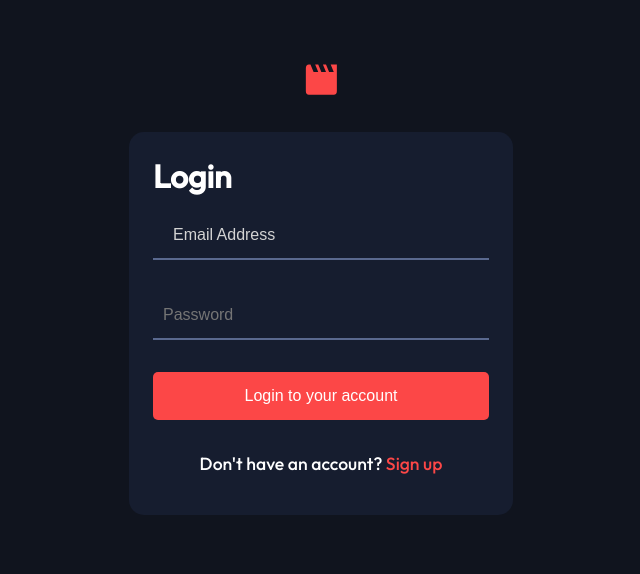
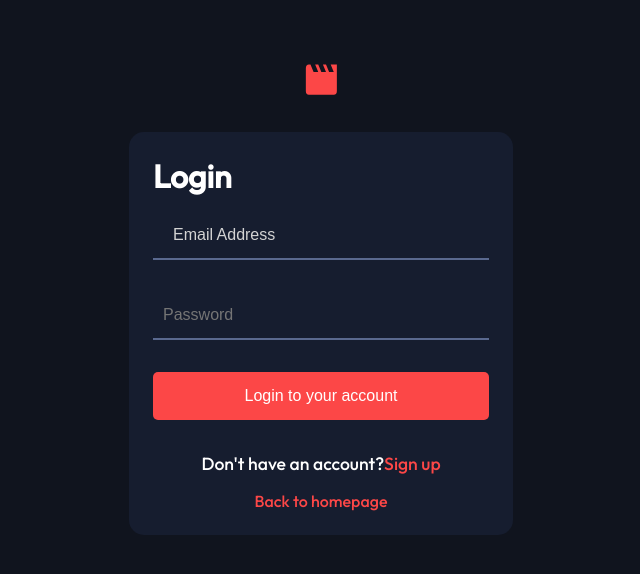
Before and after one commit to naser23/entertainment-web-app, a React (Create React App) app: page /log-in in a window 1280 px wide. Shown: the top 574 px of the page, without its empty margins (319-959 px from the left). Built offline with nearby package versions, Linux system fonts and the light colour scheme; no server answers.

Commit message:
Currently working on optimizing load times. Added buttons to navigate to home page in LogIn and SignUp components in the mean time.

```diff
--- a/src/pages/LogIn/LogIn.js
+++ b/src/pages/LogIn/LogIn.js
@@ -78,8 +78,12 @@ function LogIn() {
           <p className="signUpOffer">
             Don't have an account?
             <Link className="signUpLink" to="/sign-up">
-              {" "}
               Sign up
+            </Link>
+          </p>
+          <p className="homePageButton">
+            <Link className="backToHomePage" to="/">
+              Back to homepage
             </Link>
           </p>
         </form>
--- a/src/pages/LogIn/login.css
+++ b/src/pages/LogIn/login.css
@@ -73,6 +73,16 @@ input[type="text"]::placeholder {
   text-decoration: none;
 }
 
+.homePageButton {
+  text-align: center;
+}
+
+.backToHomePage {
+  color: var(--main-orange-color);
+  text-decoration: none;
+  text-align: center;
+}
+
 @media (min-width: 567.98px) {
 }
 
--- a/src/pages/MovieDetails/MovieDetails.js
+++ b/src/pages/MovieDetails/MovieDetails.js
@@ -9,7 +9,6 @@ function MovieDetails() {
   const { type, media_id, data, credits, fetchDetails } =
     useContext(MovieDetailsContext);
 
-  credits && console.log(credits);
   useEffect(() => {
     type && fetchDetails();
   }, []);
@@ -33,7 +32,7 @@ function MovieDetails() {
       return <p>{data.runtime}m</p>;
       // if result is a Tv show
     } else if (data.episode_run_time) {
-      return <p>{data.episode_run_time}m/Ep</p>;
+      return <p>{data.episode_run_time[0]}m/Ep</p>;
       // if movie/tv show hasn't released yet
     } else {
       return "N/A";
@@ -95,7 +94,10 @@ function MovieDetails() {
                 <h3>Crew:</h3>
                 <ul className="staffMembers">
                   {credits.crew.slice(0, 12).map((person) => (
-                    <li className="mediaStaffMember" key={person.id}>
+                    <li
+                      className="mediaStaffMember"
+                      key={credits.crew.indexOf(person)}
+                    >
                       {person.name}
                     </li>
                   ))}
--- a/src/pages/SignUp/SignUp.js
+++ b/src/pages/SignUp/SignUp.js
@@ -138,6 +138,11 @@ function SignUp() {
               Login
             </Link>
           </div>
+          <p className="homePageButton">
+            <Link className="backToHomePage" to="/">
+              Back to homepage
+            </Link>
+          </p>
         </form>
       </main>
     </div>
--- a/src/pages/SignUp/signup.css
+++ b/src/pages/SignUp/signup.css
@@ -80,6 +80,16 @@ input[type="text"]::placeholder {
   gap: 0.5rem;
 }
 
+.homePageButton {
+  text-align: center;
+}
+
+.backToHomePage {
+  color: var(--main-orange-color);
+  text-decoration: none;
+  text-align: center;
+}
+
 @media (min-width: 567.98px) {
 }
 
```
